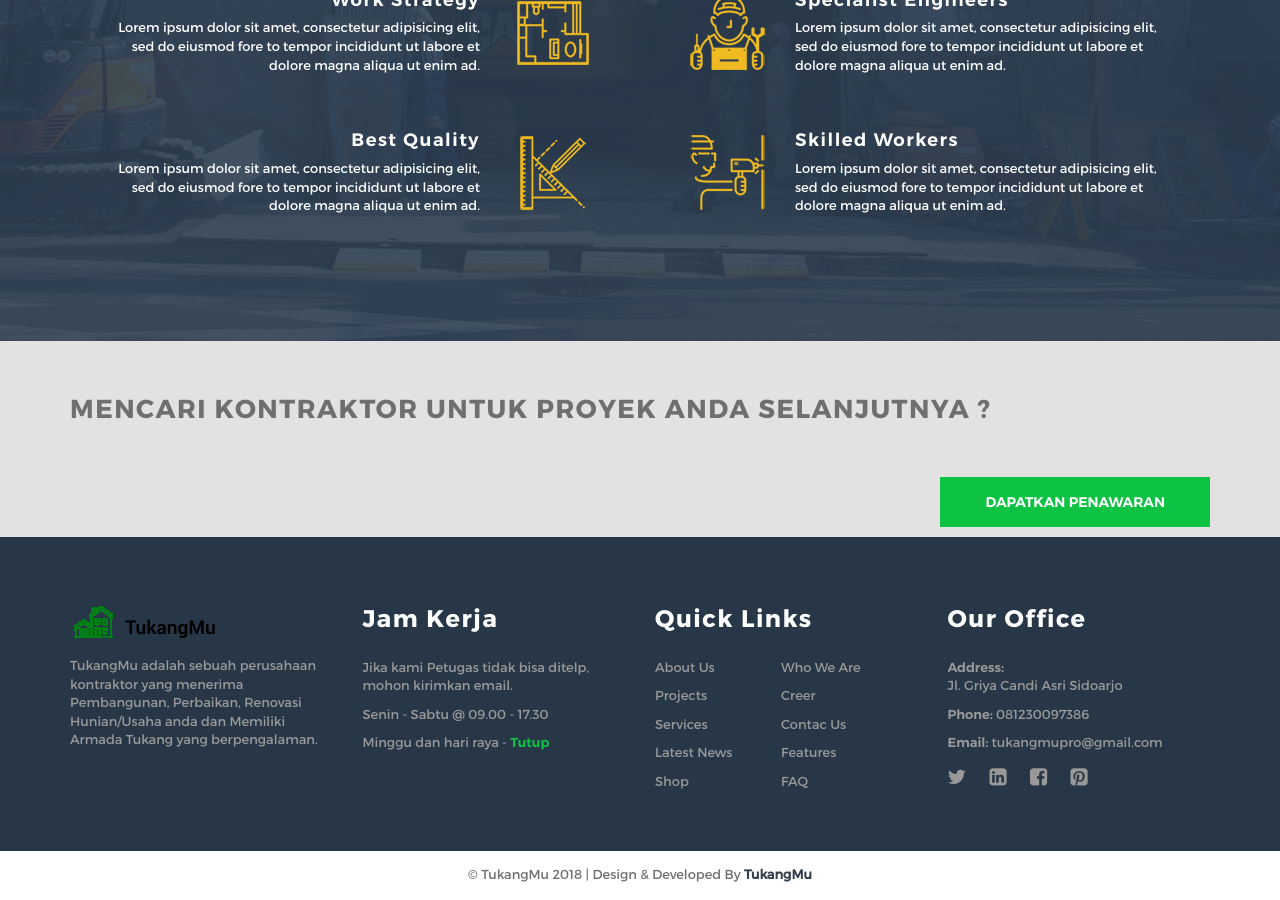
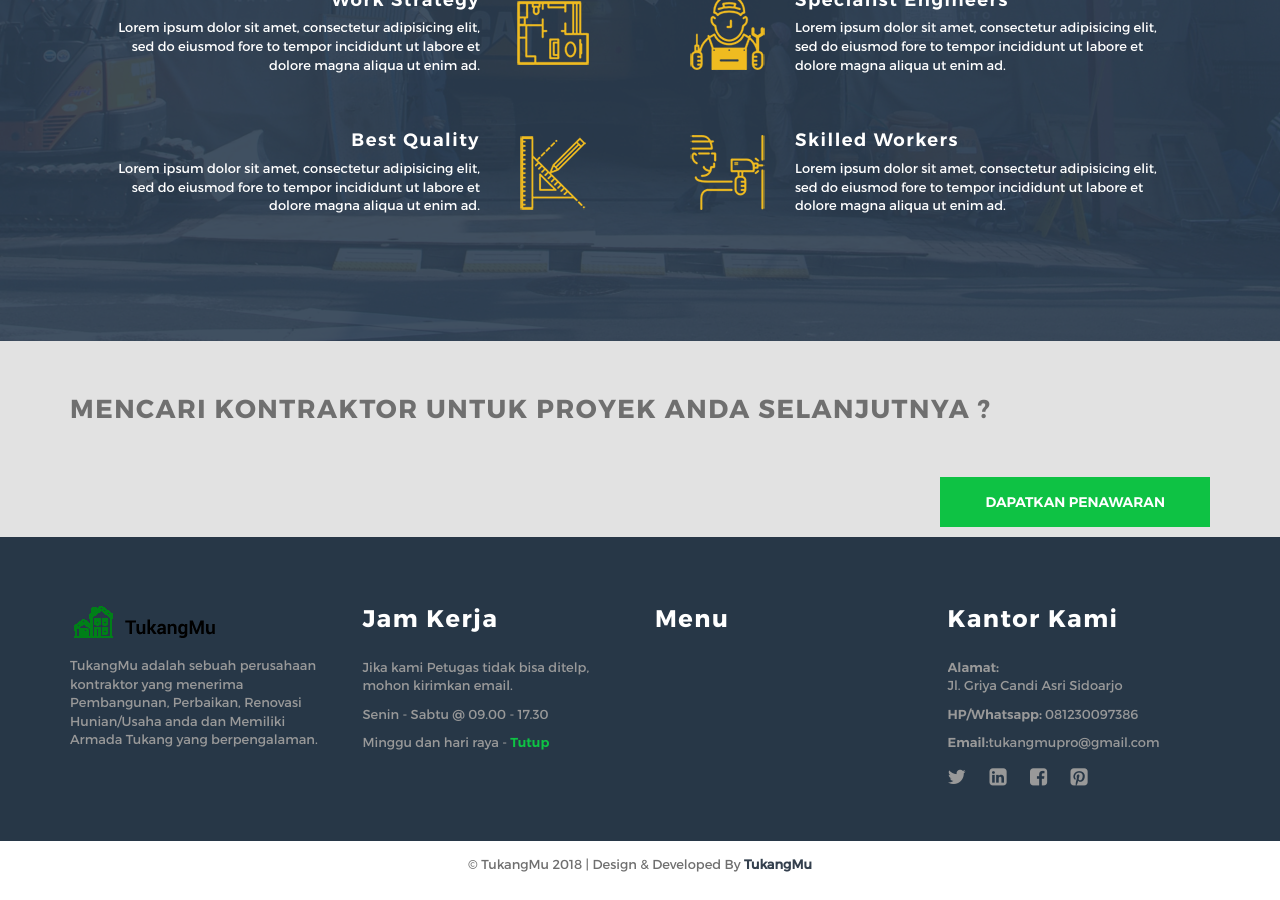
Before and after one commit to aksisoftsby/tukangmu, a Jekyll site: the page built from index.html, in a window 1280 px wide and 900 px high, scrolled down 1822 px. Built offline with Jekyll 4.4.1, drawn with Linux system fonts in a browser that asks for light colours.

Commit message:
no message

```diff
--- a/_layouts/home.html
+++ b/_layouts/home.html
@@ -159,7 +159,8 @@
             </div>
             <div class="col-sm-3">
               <div class="contact-widget">
-                <h3>Quick Links</h3>
+                <h3>Menu</h3>
+                <!--
                 <ul>
                   <li><a href="about.html#">About Us</a></li>
                   <li><a href="about.html#">Projects</a></li>
@@ -174,23 +175,24 @@
                   <li><a href="about.html#">Features</a></li>
                   <li><a href="about.html#">FAQ</a></li>
                 </ul>
+                -->
               </div>
             </div>
             <div class="col-sm-3">
               <div class="contact-widget">
-                <h3>Our Office</h3>
+                <h3>Kantor Kami</h3>
                 <address>
                   <ul>
-                    <li><span class="address">Address:</span>{{site.alamat}}</li>
-                    <li><span>Phone: </span>{{site.nohp}}</li>
-                    <li><span>Email: </span><a href="#">{{site.email}}</a></li>
+                    <li><span class="address">Alamat:</span>{{site.alamat}}</li>
+                    <li><span>HP/Whatsapp: </span>{{site.nohp}}</li>
+                    <li><span>Email:</span><a href="#">{{site.email}}</a></li>
                   </ul>
                 </address>
                 <ul class="footer-social list-inline">
-                  <li><a href="about.html#"><i class="fa fa-twitter"></i></a></li>
-                  <li><a href="about.html#"><i class="fa fa-linkedin-square"></i></a></li>
-                  <li><a href="about.html#"><i class="fa fa-facebook-square"></i></a></li>
-                  <li><a href="about.html#"><i class="fa fa-pinterest-square"></i></a></li>
+                  <li><a href="#"><i class="fa fa-twitter"></i></a></li>
+                  <li><a href="#"><i class="fa fa-linkedin-square"></i></a></li>
+                  <li><a href="#"><i class="fa fa-facebook-square"></i></a></li>
+                  <li><a href="#"><i class="fa fa-pinterest-square"></i></a></li>
                 </ul>
               </div>
             </div>
```
